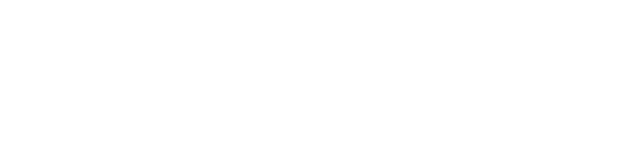
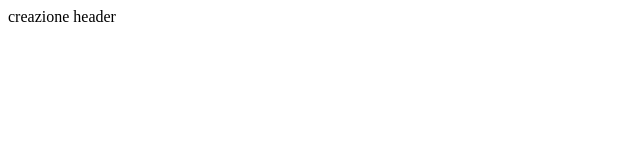
Before and after one commit to justoverclockl/test, a plain HTML site: page index.html in a window 1280 px wide. Shown: the whole page, without its empty margins (0-640 px from the left). Drawn offline with Linux system fonts and the light colour scheme.

Commit message:
prepared header

```diff
--- a/index.html
+++ b/index.html
@@ -8,6 +8,6 @@
         <title>Document</title>
     </head>
     <body>
-
+        <header>creazione header</header>
     </body>
 </html>
```
